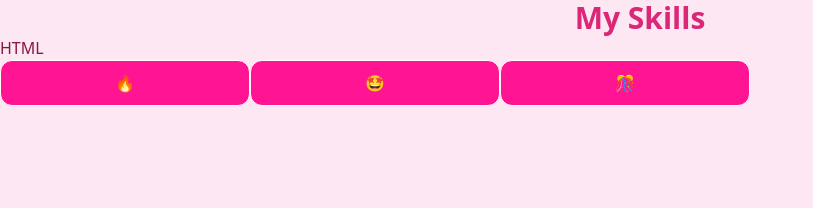
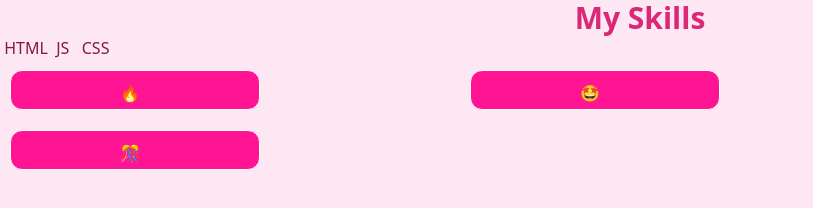
Before and after one commit to Turtel216/WebDev-Project, a website: page src/index.html in a window 1280 px wide. Shown: the whole page, without its empty margins (0-813 px from the left). Drawn offline with Linux system fonts and the light colour scheme.

Commit message:
My skills buttons (not finished)

```diff
--- a/src/index.html
+++ b/src/index.html
@@ -21,7 +21,22 @@
       border-radius: 50px;
       transition: all 0.3s ease;
     }
-    .button1{
+
+    .button:hover {
+      background-color: white;
+      color: #FF1493;
+      cursor: pointer;
+      transform: scale(1.1);
+    }
+  </style>
+  </head>
+<body class="bg-pink-100 text-pink-900 font-sans">
+
+<section>
+
+<h1 class="text-pink-600 text-3xl text-center" > <b> My Skills </b>  </h1>
+<style>
+  .button1{
       width: 250px;
       text-align : center;
       border-radius: 12px;
@@ -50,29 +65,32 @@
 
     }
 
+    .center-text {
+            display: flex;
+            justify-content: center;
+            height: 5vh;
+            text-align: center;
+            margin: 10px;
+            padding: 10px;
+            place-content: center;
+            margin-right: 200px;
 
-    .button:hover {
-      background-color: white;
-      color: #FF1493;
-      cursor: pointer;
-      transform: scale(1.1);
-    }
-  </style>
-  </head>
-<body class="bg-pink-100 text-pink-900 font-sans">
+            padding-right: 20px;
+            vertical-align: middle;
+        }
+        .pre {
+              white-space: pre;
+              overflow: hidden; /* Hides overflowing text */
+              text-overflow: ellipsis;
+            }
 
-<section>
+</style>
 
-<h1 class="text-pink-600 text-3xl text-center" > <b> My Skills </b>  </h1>
+  <p class="pre"> HTML  JS   CSS </p>
 
-  <p> HTML </p>
-
-  <p class="button button1 align-middle">  🔥 </p>
-
-  <p class="button button2 align-middle"> 🤩  </p>
-
-
-  <p class="button button3"> 🎊  </p>
+  <p class="button button1 center-text">  🔥 </p>
+  <p class="button button3 center-text" > 🤩  </p>
+  <p class="button button3 center-text"> 🎊  </p>
 
 </section>
 
```
